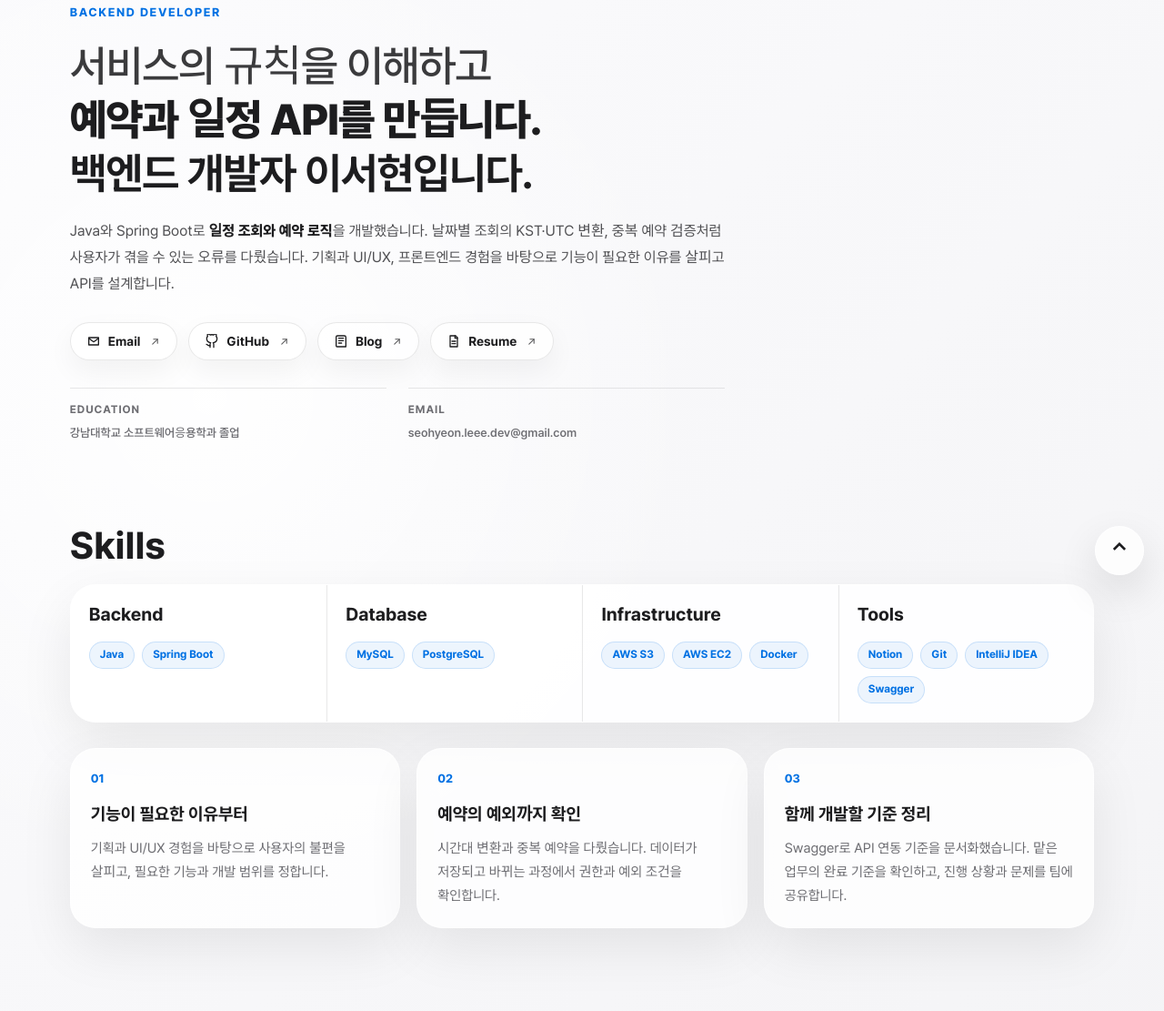
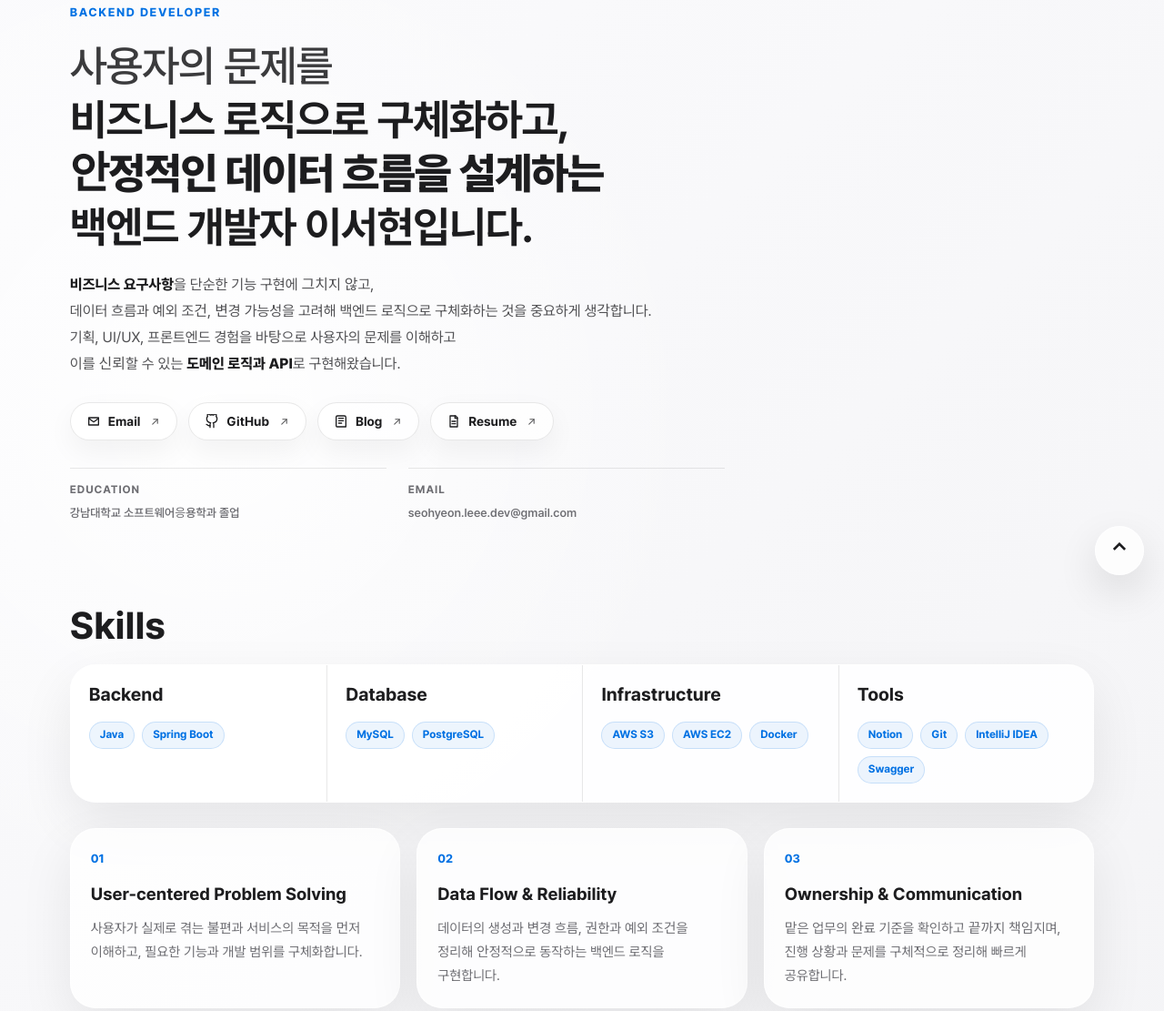
Before and after one commit to mynameisseohyeon/mynameisseohyeon.github.io, a plain HTML site: page index.html in a window 1280 px wide. Shown: the part 146-1257 px from the top of the page at 91% size. Drawn offline with Linux system fonts and the light colour scheme.

Commit message:
Restore original portfolio introduction and strengths

```diff
--- a/index.html
+++ b/index.html
@@ -66,14 +66,16 @@
         <div class="hero-copy">
           <p class="eyebrow">Backend Developer</p>
           <h1>
-            <span class="headline-light">서비스의 규칙을 이해하고</span>
-            <span class="headline-strong">예약과 일정 API를 만듭니다.</span>
+            <span class="headline-light">사용자의 문제를</span>
+            <span>비즈니스 로직으로 구체화하고,</span>
+            <span class="headline-strong">안정적인 데이터 흐름을 설계하는</span>
             <span>백엔드 개발자 이서현입니다.</span>
           </h1>
           <p class="hero-description">
-            Java와 Spring Boot로 <strong>일정 조회와 예약 로직</strong>을 개발했습니다.
-            날짜별 조회의 KST·UTC 변환, 중복 예약 검증처럼 사용자가 겪을 수 있는 오류를 다뤘습니다.
-            기획과 UI/UX, 프론트엔드 경험을 바탕으로 기능이 필요한 이유를 살피고 API를 설계합니다.
+            <strong>비즈니스 요구사항</strong>을 단순한 기능 구현에 그치지 않고,<br>
+            데이터 흐름과 예외 조건, 변경 가능성을 고려해 백엔드 로직으로 구체화하는 것을 중요하게 생각합니다.<br>
+            기획, UI/UX, 프론트엔드 경험을 바탕으로 사용자의 문제를 이해하고<br>
+            이를 신뢰할 수 있는 <strong>도메인 로직과 API</strong>로 구현해왔습니다.
           </p>
           <div class="hero-actions" aria-label="연락 및 링크">
             <a class="button" href="mailto:seohyeon.leee.dev@gmail.com">
@@ -189,18 +191,18 @@
       <section class="section capability-section" aria-label="핵심 역량">
         <article class="capability glass">
           <span>01</span>
-          <h3>기능이 필요한 이유부터</h3>
-          <p>기획과 UI/UX 경험을 바탕으로 사용자의 불편을 살피고, 필요한 기능과 개발 범위를 정합니다.</p>
+          <h3>User-centered Problem Solving</h3>
+          <p>사용자가 실제로 겪는 불편과 서비스의 목적을 먼저 이해하고, 필요한 기능과 개발 범위를 구체화합니다.</p>
         </article>
         <article class="capability glass">
           <span>02</span>
-          <h3>예약의 예외까지 확인</h3>
-          <p>시간대 변환과 중복 예약을 다뤘습니다. 데이터가 저장되고 바뀌는 과정에서 권한과 예외 조건을 확인합니다.</p>
+          <h3>Data Flow &amp; Reliability</h3>
+          <p>데이터의 생성과 변경 흐름, 권한과 예외 조건을 정리해 안정적으로 동작하는 백엔드 로직을 구현합니다.</p>
         </article>
         <article class="capability glass">
           <span>03</span>
-          <h3>함께 개발할 기준 정리</h3>
-          <p>Swagger로 API 연동 기준을 문서화했습니다. 맡은 업무의 완료 기준을 확인하고, 진행 상황과 문제를 팀에 공유합니다.</p>
+          <h3>Ownership &amp; Communication</h3>
+          <p>맡은 업무의 완료 기준을 확인하고 끝까지 책임지며, 진행 상황과 문제를 구체적으로 정리해 빠르게 공유합니다.</p>
         </article>
       </section>
 
```
